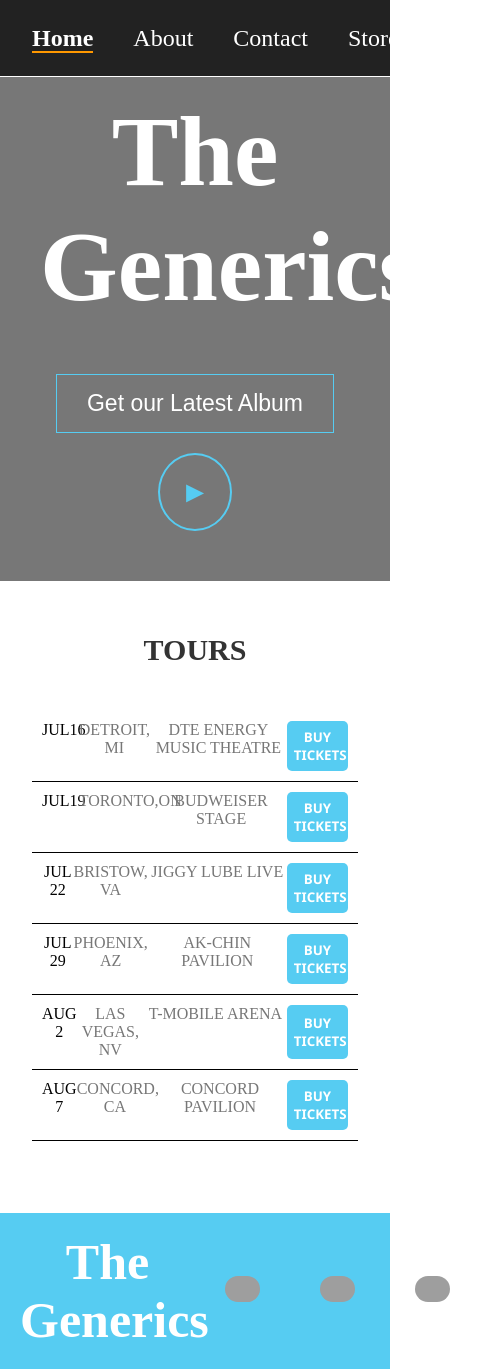
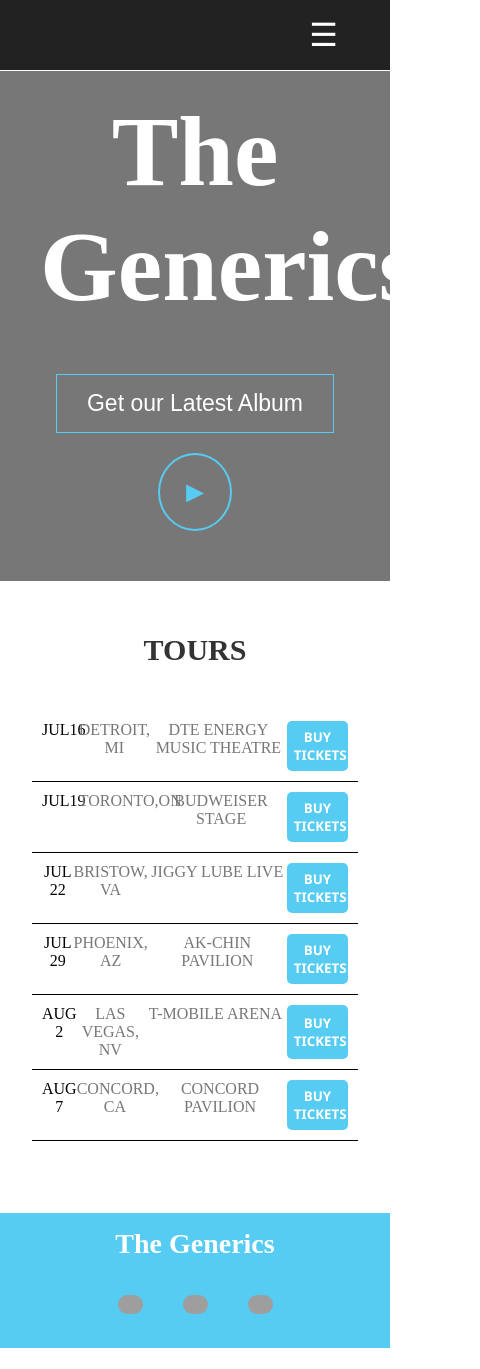
Before and after one commit to Deepak6205/sharpener-eCommerce-app, a React (Vite) app: page / in a window 390 px wide. Shown: the whole page, 480 px wide, since content can reach past the window. After the commit the page ends 1348 px from the top, so only its background shows below. Built offline with nearby package versions, Linux system fonts and the light colour scheme; no server answers; sample sign-in values are in the browser's storage; grey boxes are pictures that could not be loaded.

Commit message:
made login mendatory

```diff
--- a/src/components/Navbar.jsx
+++ b/src/components/Navbar.jsx
@@ -1,10 +1,11 @@
-import React from "react";
+import React, { useState } from "react";
 import { NavLink, useLocation, useNavigate } from "react-router-dom";
 import "../styles/Navbar.css";
 import { useProduct } from "./context/Context";
 import { useAuth } from "./context/AuthContext";
 
 const Navbar = ({ onCartClick }) => {
+  const [menuOpen, setMenuOpen] = useState(false);
   const location = useLocation();
   const navigate = useNavigate();
   const { cartElm } = useProduct();
@@ -23,24 +24,35 @@ const Navbar = ({ onCartClick }) => {
     navigate("/change-password");
   };
 
+  const toggleMenu = () => {
+    setMenuOpen(!menuOpen);
+  };
+
   return (
     <div className="nav-container">
-      <ul className="nav-list">
+      <div className="nav-header">
+        <div className="nav-logo"></div>
+        <button className="menu-btn" onClick={toggleMenu}>
+          ☰
+        </button>
+      </div>
+
+      <ul className={`nav-list ${menuOpen ? "open" : ""}`}>
         <div className="nav-center">
           <li className="nav-item">
-            <NavLink to="/" className="nav-link">Home</NavLink>
+            <NavLink to="/" className="nav-link" onClick={() => setMenuOpen(false)}>Home</NavLink>
           </li>
           <li className="nav-item">
-            <NavLink to="/about" className="nav-link">About</NavLink>
+            <NavLink to="/about" className="nav-link" onClick={() => setMenuOpen(false)}>About</NavLink>
           </li>
           <li className="nav-item">
-            <NavLink to="/contact" className="nav-link">Contact</NavLink>
+            <NavLink to="/contact" className="nav-link" onClick={() => setMenuOpen(false)}>Contact</NavLink>
           </li>
           <li className="nav-item">
-            <NavLink to="/store" className="nav-link">Store</NavLink>
+            <NavLink to="/store" className="nav-link" onClick={() => setMenuOpen(false)}>Store</NavLink>
           </li>
           <li className="nav-item">
-            <NavLink to="/movie" className="nav-link">Movie</NavLink>
+            <NavLink to="/movie" className="nav-link" onClick={() => setMenuOpen(false)}>Movie</NavLink>
           </li>
         </div>
 
@@ -53,7 +65,6 @@ const Navbar = ({ onCartClick }) => {
               </button>
             </li>
           )}
-
 
           <li className="nav-item">
             <button className="nav-link change-password-btn" onClick={handleChangePassword}>
@@ -68,6 +79,8 @@ const Navbar = ({ onCartClick }) => {
           </li>
         </div>
       </ul>
+
+      {menuOpen && <div className="menu-overlay" onClick={toggleMenu}></div>}
     </div>
   );
 };
--- a/src/styles/About.css
+++ b/src/styles/About.css
@@ -21,3 +21,72 @@
   margin: 20px;
   color: #777;
 }
+
+@media (max-width: 768px) {
+  #about img {
+    float: none;
+    display: block;
+    margin: 20px auto;
+    width: 150px;
+    height: 150px;
+  }
+
+  #about {
+    font-size: 20px;
+    padding: 0 10px;
+  }
+
+  #about p {
+    margin: 15px 0;
+  }
+
+  #section h2 {
+    font-size: 26px;
+    padding: 15px;
+  }
+}
+
+@media (max-width: 768px) {
+  #about img {
+    float: none;
+    display: block;
+    margin: 20px auto;
+    width: 150px;
+    height: 150px;
+  }
+
+  #about {
+    font-size: 20px;
+    padding: 0 10px;
+  }
+
+  #about p {
+    margin: 15px 0;
+  }
+
+  #section h2 {
+    font-size: 26px;
+    padding: 15px;
+  }
+}
+
+@media (max-width: 480px) {
+  #section h2 {
+    font-size: 22px;
+    padding: 10px;
+  }
+
+  #about {
+    font-size: 18px;
+  }
+
+  #about img {
+    width: 120px;
+    height: 120px;
+  }
+
+  #about p {
+    font-size: 14px;
+    margin: 10px 0;
+  }
+}
--- a/src/styles/ChangePassword.css
+++ b/src/styles/ChangePassword.css
@@ -1,14 +1,18 @@
 .change-password-container {
   text-align: center;
   margin-top: 80px;
+  padding: 0 20px;
 }
 
 .change-password-form input {
   padding: 10px;
   width: 250px;
+  max-width: 100%;
   border-radius: 5px;
   border: 1px solid #ccc;
   margin-bottom: 15px;
+  font-size: 16px;
+  box-sizing: border-box;
 }
 
 .change-password-btn {
@@ -19,10 +23,12 @@
   color: white;
   cursor: pointer;
   font-size: 16px;
+  transition: background-color 0.3s ease, transform 0.2s ease;
 }
 
 .change-password-btn:hover {
   background-color: #ff7875;
+  transform: scale(1.05);
 }
 
 .message {
@@ -37,3 +43,36 @@
 .message.success {
   color: green;
 }
+
+
+@media (max-width: 768px) {
+  .change-password-form input {
+    width: 100%;
+    font-size: 15px;
+  }
+
+  .change-password-btn {
+    width: 140px;
+    padding: 8px 0;
+    font-size: 15px;
+    display: block;
+    margin: 0 auto;
+    text-align: center;
+  }
+}
+
+@media (max-width: 480px) {
+  .change-password-form input {
+    width: 100%;
+    font-size: 14px;
+  }
+
+  .change-password-btn {
+    width: 120px;
+    padding: 6px 0;
+    font-size: 14px;
+    display: block;
+    margin: 0 auto;
+    text-align: center;
+  }
+}
--- a/src/styles/Footer.css
+++ b/src/styles/Footer.css
@@ -1,36 +1,83 @@
 footer {
   display: flex;
+  flex-wrap: wrap;
   margin-top: 40px;
   padding: 20px;
   background: #56CCF2;
+  justify-content: center;
+  align-items: center;
+  gap: 20px;
 }
+
 footer .footer-title {
   text-align: center;
   color: white;
-  width: 50%;
+  width: 100%;
   font-size: 50px;
   font-weight: bold;
   margin: 0 auto;
 }
+
 footer .footer-icons {
-  width: 50%;
+  width: 100%;
   display: flex;
   align-items: center;
-  justify-content: space-around;
+  justify-content: center;
+  flex-wrap: wrap;
+  gap: 15px;
 }
+
 .footer-icons img {
   width: 35px;
   border-radius: 20px;
+  transition: transform 0.3s ease;
 }
+
 .footer-icons li {
   padding: 10px;
-  margin: 0px 20px;
+  margin: 0 10px;
 }
+
 .footer-icons ul {
   list-style-type: none;
   display: flex;
+  flex-wrap: wrap;
+  justify-content: center;
+  gap: 10px;
 }
+
 .footer-icons li:hover {
   background: rgb(17, 206, 206);
   border-radius: 20px;
+  transform: scale(1.1);
 }
+
+
+@media (max-width: 768px) {
+  footer {
+    flex-direction: column;
+    padding: 15px;
+  }
+
+  footer .footer-title {
+    font-size: 36px;
+  }
+
+  .footer-icons li {
+    margin: 5px;
+  }
+
+  .footer-icons img {
+    width: 30px;
+  }
+}
+
+@media (max-width: 480px) {
+  footer .footer-title {
+    font-size: 28px;
+  }
+
+  .footer-icons img {
+    width: 25px;
+  }
+}
--- a/src/styles/Navbar.css
+++ b/src/styles/Navbar.css
@@ -91,3 +91,67 @@
 .nav-right .change-password-btn:hover {
   background-color: #0272ce;
 }
+.menu-btn {
+  display: none;
+  font-size: 2rem;
+  background: none;
+  border: none;
+  color: white;
+  cursor: pointer;
+}
+.menu-overlay {
+  position: fixed;
+  top: 0;
+  left: 0;
+  width: 100%;
+  height: 100%;
+  background-color: rgba(0,0,0,0.5);
+  z-index: 999;
+}
+
+@media (max-width: 768px) {
+  .nav-list {
+    flex-direction: column;
+    position: fixed;
+    top: 0;
+    left: -250px;
+    height: 100%;
+    width: 250px;
+    background-color: #222;
+    padding-top: 3rem;
+    gap: 20px;
+    transition: left 0.3s ease;
+    z-index: 1000;
+  }
+
+  .nav-list.open {
+    left: 0;
+  }
+
+  .nav-center,
+  .nav-right {
+    flex-direction: column;
+    gap: 20px;
+    margin: 0;
+  }
+
+  .nav-right .cart-btn,
+  .logout-btn,
+  .change-password-btn {
+    width: 100%;
+    text-align: center;
+    font-size: 16px;
+    margin-bottom: 30px;
+  }
+
+  .menu-btn {
+    display: block;
+  }
+
+  .nav-header {
+    display: flex;
+    justify-content: space-between;
+    align-items: center;
+    padding: 0 20px;
+  }
+}
```
